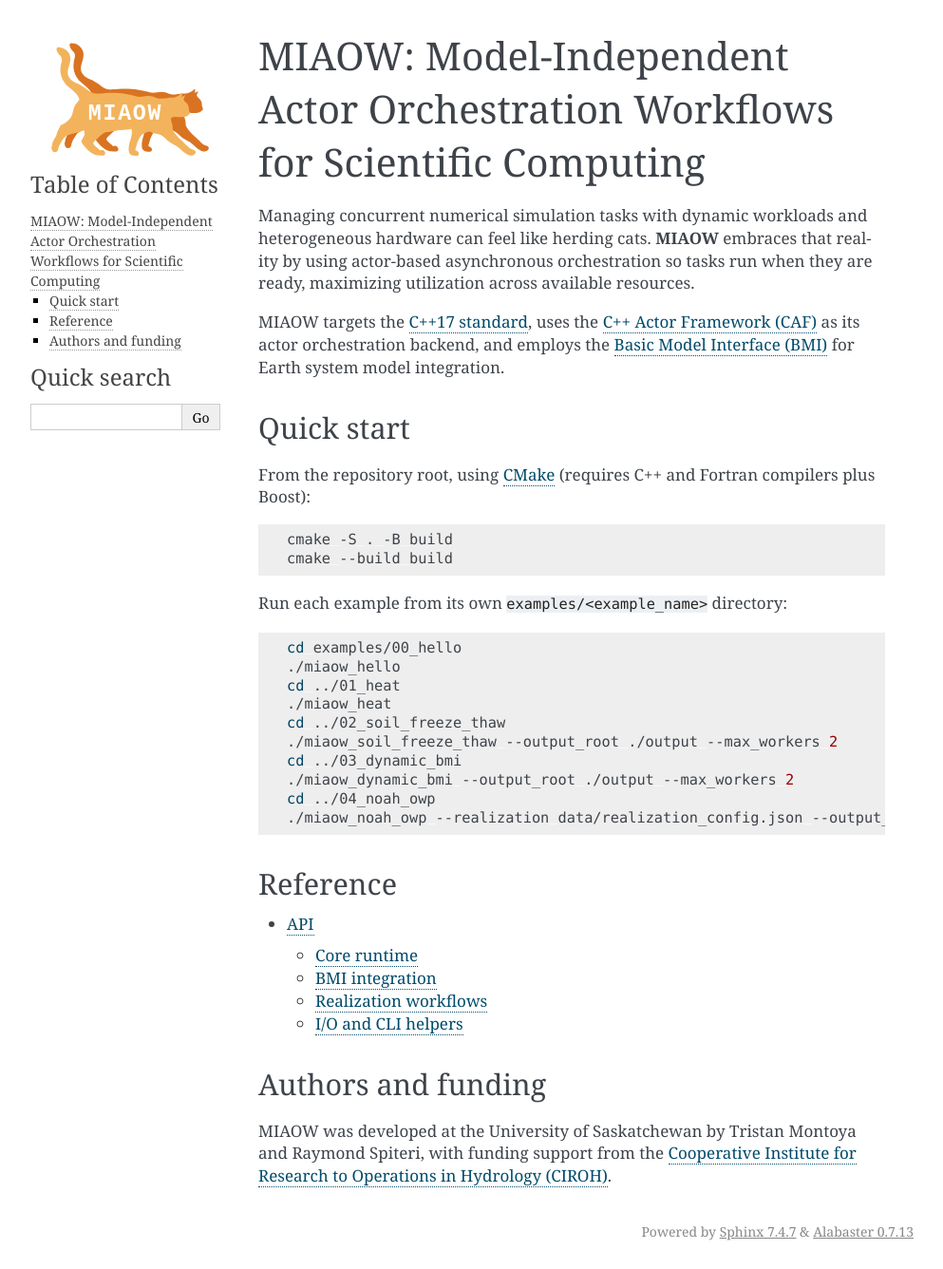
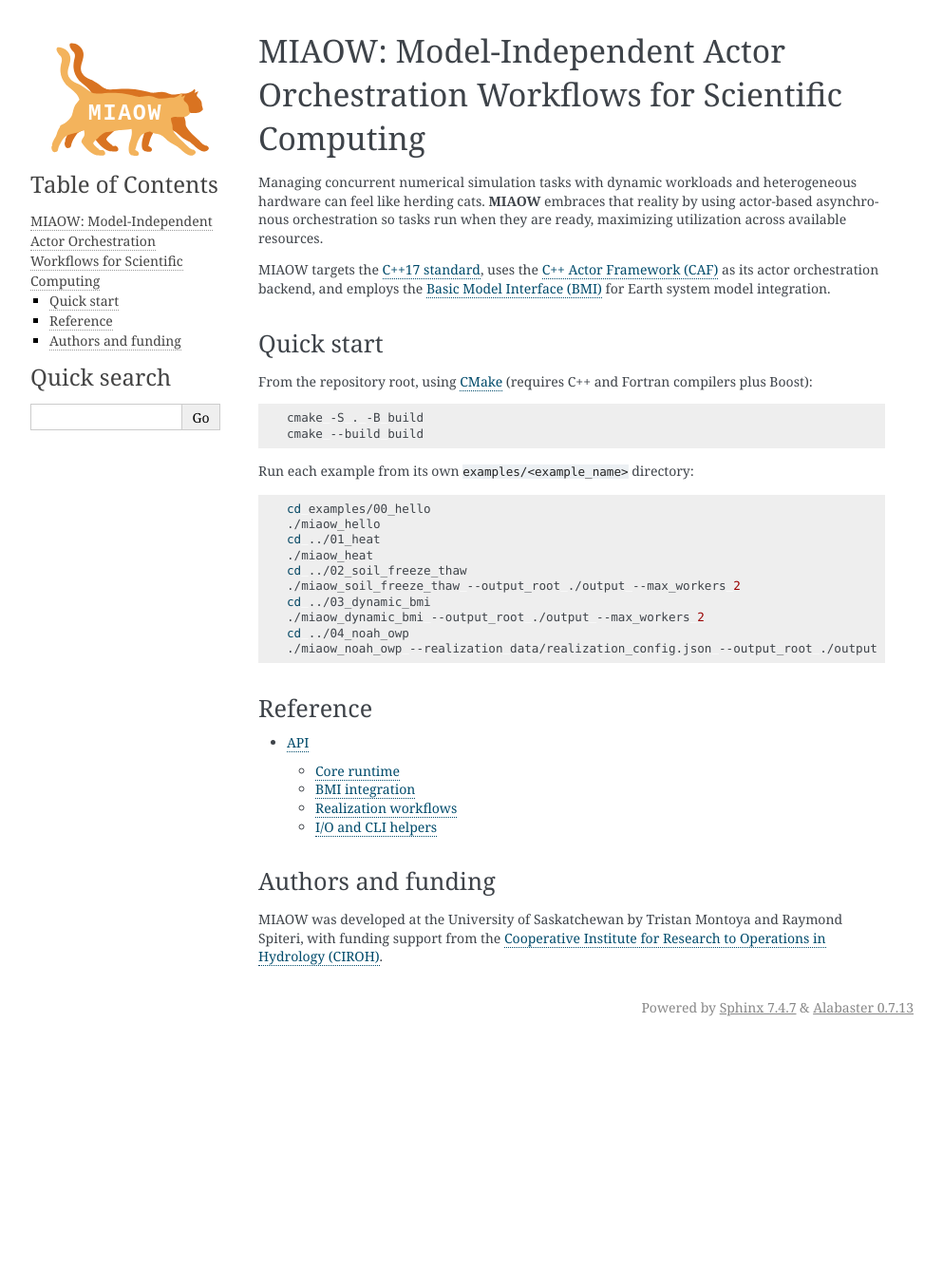
Before and after one commit to uofs-simlab/miaow-framework, a Sphinx documentation site: the page built from docs/index.rst, in a window 1280 px wide. Shown: the whole page at 95% size, without its empty margins (148-1141 px from the left). Built offline with Sphinx 7.4.7, drawn with Linux system fonts in a browser that asks for light colours; the version number could not be read and is left out; after the commit the page ends 1100 px from its top, so only the background shows below that.

Commit message:
docs formatting

```diff
--- a/docs/conf.py
+++ b/docs/conf.py
@@ -38,5 +38,8 @@
 breathe_domain_by_extension = {"hpp": "cpp"}
 breathe_default_members = ("members",)
 
-html_title = "MIAOW API documentation"
+html_title = "MIAOW documentation"
 html_logo = "images/miaow_logo.svg"
+html_theme_options = {
+    "font_size": "14px",
+}
```
Also changed, not shown: README.md (+3 -3 lines), 3 other files.
